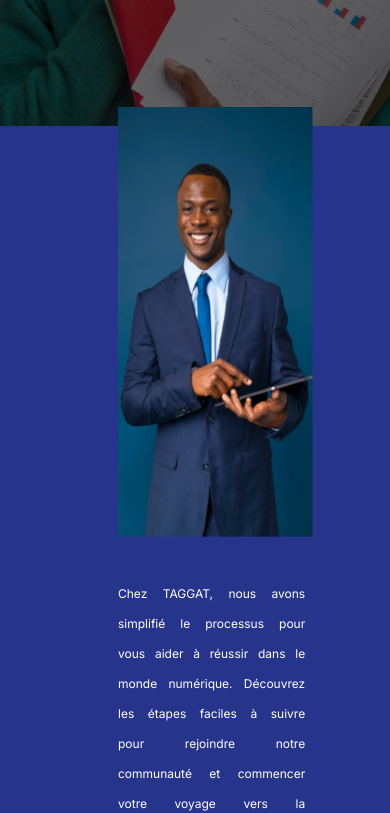
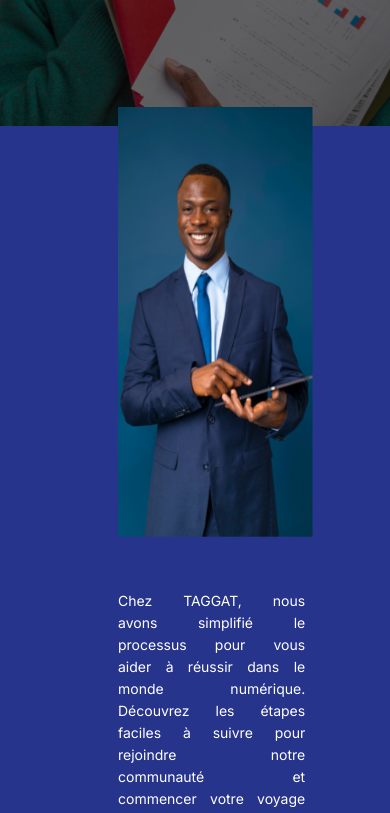
Before and after one commit to BounAbdallah/TAGGAT, a plain HTML site: page comment_marche.html in a window 390 px wide. Shown: the part 274-1087 px from the top of the page. Drawn offline with nearby package versions, Linux system fonts and the light colour scheme.

Commit message:
changement de la disposition des images sur la page comment ça marche

```diff
--- a/comment_marche.css
+++ b/comment_marche.css
@@ -647,16 +647,13 @@ margin-top: 10px;
   .content-text {
     max-width: 60%;
     margin: 0;
-    align-items: center;
   }
 
   .content-text p {
-    font-size: 12px;
+    font-size: 14px;
     width: 80%;
-    line-height: 30px;
-
+    line-height: 22px;
    text-align: justify;
-   word-spacing: 6px;
   }
   .content {
     height: 700px;
@@ -761,6 +758,11 @@ margin-top: 10px;
     font-size: 24px;
 
   }
+
+   .la_deuxieme_etape .ligne_conteneur, .la_quatrieme_etape .ligne_conteneur{
+    display: flex;
+    flex-direction: column-reverse;
+   }
   /*equipe*/
   #equipe{
     display: none;
```
